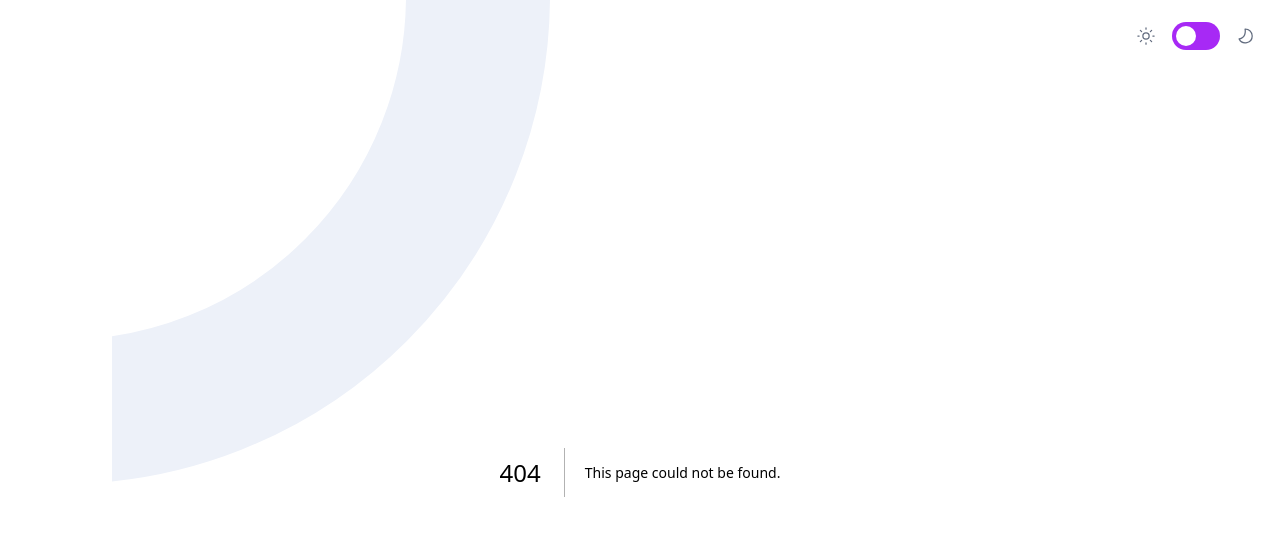
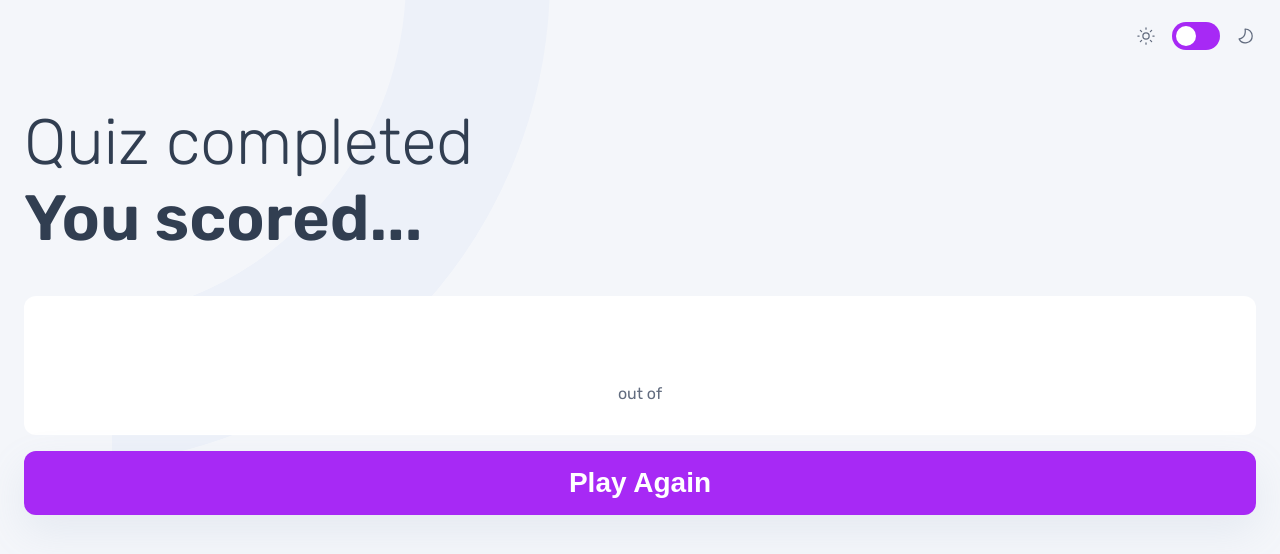
Before and after one commit to imvan2/frontend-mentor, a Next.js app in the folder intermediate/frontend-quiz-app/: page /1/results in a window 1280 px wide. Before the commit this address had no page. Shown: the top 554 px of the page. Built offline with nearby package versions, Linux system fonts and the light colour scheme.

Commit message:
Results page

```diff
--- a/intermediate/frontend-quiz-app/components/header.tsx
+++ b/intermediate/frontend-quiz-app/components/header.tsx
@@ -13,7 +13,7 @@ import { useTheme } from "@/context/ThemeContext";
 
 export default function Header({ title, svgImage, bgColor }: HeaderProps) {
   const { darkMode, toggleTheme } = useTheme();
-  console.log("darkmode", darkMode);
+
   return (
     <header className={`${styles.header_container}`}>
       <div className={`${styles.icon_container}`}>
--- /dev/null
+++ b/intermediate/frontend-quiz-app/pages/[slug]/results.tsx
@@ -0,0 +1,95 @@
+"use client";
+
+import { useSearchParams } from "next/navigation";
+import styles from "@/styles/Home.module.css";
+import fonts from "@/styles/Fonts.module.css";
+import { useRouter } from "next/navigation";
+import PrimaryBtn from "@/components/primaryBtn";
+import { HeaderProps } from "@/lib/definitions";
+import { useState, useEffect } from "react";
+import data from "@/data.json";
+import Image from "next/image";
+import results from "@/styles/Results.module.css";
+import { usePathname } from "next/navigation";
+
+export default function ResultsPage() {
+  const searchParams = useSearchParams();
+  const router = useRouter();
+
+  const pathname = usePathname();
+  const title = pathname?.replace("/results", "").replace("/", "");
+
+  const [headerData, setHeaderData] = useState<HeaderProps>({
+    title: "",
+    svgImage: "",
+    bgColor: "",
+  });
+
+  useEffect(() => {
+    if (title) {
+      const quiz = data.quizzes.find(
+        (q) => q.title.toLowerCase() === title.toString().toLowerCase()
+      );
+
+      if (quiz) {
+        setHeaderData({
+          title: quiz.title,
+          svgImage: quiz.icon,
+          bgColor: quiz.bgColor,
+        });
+      }
+    } else {
+      // Reset header data if on main page
+      setHeaderData({
+        title: "",
+        svgImage: "",
+        bgColor: "",
+      });
+    }
+  }, [title]);
+
+  const score = searchParams.get("score");
+  const maxQ = searchParams.get("maxQ");
+
+  const handlePlayAgain = (
+    e: React.MouseEvent<HTMLButtonElement, MouseEvent>
+  ) => {
+    e.preventDefault();
+    router.push("/");
+  };
+
+  return (
+    <section className={`${results.page}`}>
+      <h1 className={`${results.title} ${fonts.txt_preset_2_l}`}>
+        Quiz completed <br />{" "}
+        <span className={`${fonts.txt_preset_2_med}`}>You scored...</span>
+      </h1>
+
+      <div className={`${results.results_container}`}>
+        <div className={`${styles.icon_container}`}>
+          <div style={{ backgroundColor: `${headerData.bgColor}` }}>
+            {headerData.svgImage && headerData.svgImage.length > 0 ? (
+              <Image
+                src={headerData.svgImage}
+                alt={`${title} icon`}
+                width={29}
+                height={29}
+              />
+            ) : (
+              ""
+            )}
+          </div>
+
+          <span className={`${fonts.txt_preset_4}`}>{headerData.title}</span>
+        </div>
+
+        <div className={`${results.score_container}`}>
+          <p className={`${results.score} ${fonts.txt_preset_1}`}>{score}</p>
+          <p className={`${results.maxQ}`}>out of {maxQ}</p>
+        </div>
+      </div>
+
+      <PrimaryBtn content="Play Again" handleClick={handlePlayAgain} />
+    </section>
+  );
+}
--- a/intermediate/frontend-quiz-app/pages/_app.tsx
+++ b/intermediate/frontend-quiz-app/pages/_app.tsx
@@ -6,11 +6,11 @@ import { Rubik } from "next/font/google";
 import styles from "@/styles/Home.module.css";
 import Header from "@/components/header";
 import Head from "next/head";
-import { useRouter } from "next/router";
 import data from "@/data.json";
 import { useEffect, useState } from "react";
 import { HeaderProps } from "@/lib/definitions";
 import { ThemeProvider } from "@/context/ThemeContext";
+import { usePathname } from "next/navigation";
 
 const rubik = Rubik({
   variable: "--font-rubik",
@@ -23,21 +23,23 @@ const rubik = Rubik({
 // Implement features that apply to the entire app
 // _layout replaces this file and _document in /app
 
-// TODO: Fix the header for this when url changes
 export default function App({ Component, pageProps }: AppProps) {
-  const router = useRouter();
   const [headerData, setHeaderData] = useState<HeaderProps>({
     title: "",
     svgImage: "",
     bgColor: "",
   });
 
+  const pathname = usePathname();
+  const title = pathname?.replace("/results", "").replace("/", "");
+
   useEffect(() => {
-    const { slug } = router.query;
-
-    if (slug) {
+    if (pageProps["title"] || title) {
       const quiz = data.quizzes.find(
-        (q) => q.title.toLowerCase() === slug.toString().toLowerCase()
+        (q) =>
+          q.title.toLowerCase() ===
+            pageProps["title"]?.toString().toLowerCase() ||
+          q.title.toLowerCase() === title
       );
 
       if (quiz) {
@@ -55,7 +57,7 @@ export default function App({ Component, pageProps }: AppProps) {
         bgColor: "",
       });
     }
-  }, [router.isReady, router.query]);
+  }, [pageProps["title"], title]);
 
   return (
     <ThemeProvider>
--- a/intermediate/frontend-quiz-app/styles/Buttons.module.css
+++ b/intermediate/frontend-quiz-app/styles/Buttons.module.css
@@ -159,7 +159,7 @@
   align-items: center;
 }
 
-.iconImg > img {
+.icon_img > img {
   width: 30px;
   height: 30px;
 }
--- /dev/null
+++ b/intermediate/frontend-quiz-app/styles/Results.module.css
@@ -0,0 +1,33 @@
+.page {
+  padding-top: 32px;
+  display: grid;
+  grid-template-columns: 1fr;
+}
+
+.title {
+  margin-bottom: 40px;
+}
+.results_container {
+  width: 100%;
+  height: auto;
+  background-color: white;
+  border-radius: 12px;
+  display: flex;
+  flex-direction: column;
+  justify-content: center;
+  align-items: center;
+  padding: 32px;
+  gap: 16px;
+  margin-bottom: 16px;
+}
+
+.score_container {
+}
+
+.score {
+  color: var(--blue-900);
+}
+
+.maxQ {
+  color: var(--grey-500);
+}
```
Also changed, not shown: intermediate/frontend-quiz-app/components/thirdBtn.tsx (+33 -15 lines), intermediate/frontend-quiz-app/lib/definitions.ts (+16 -0 lines), intermediate/frontend-quiz-app/pages/[slug]/index.tsx (+38 -10 lines), intermediate/frontend-quiz-app/pages/index.tsx (+13 -7 lines).
